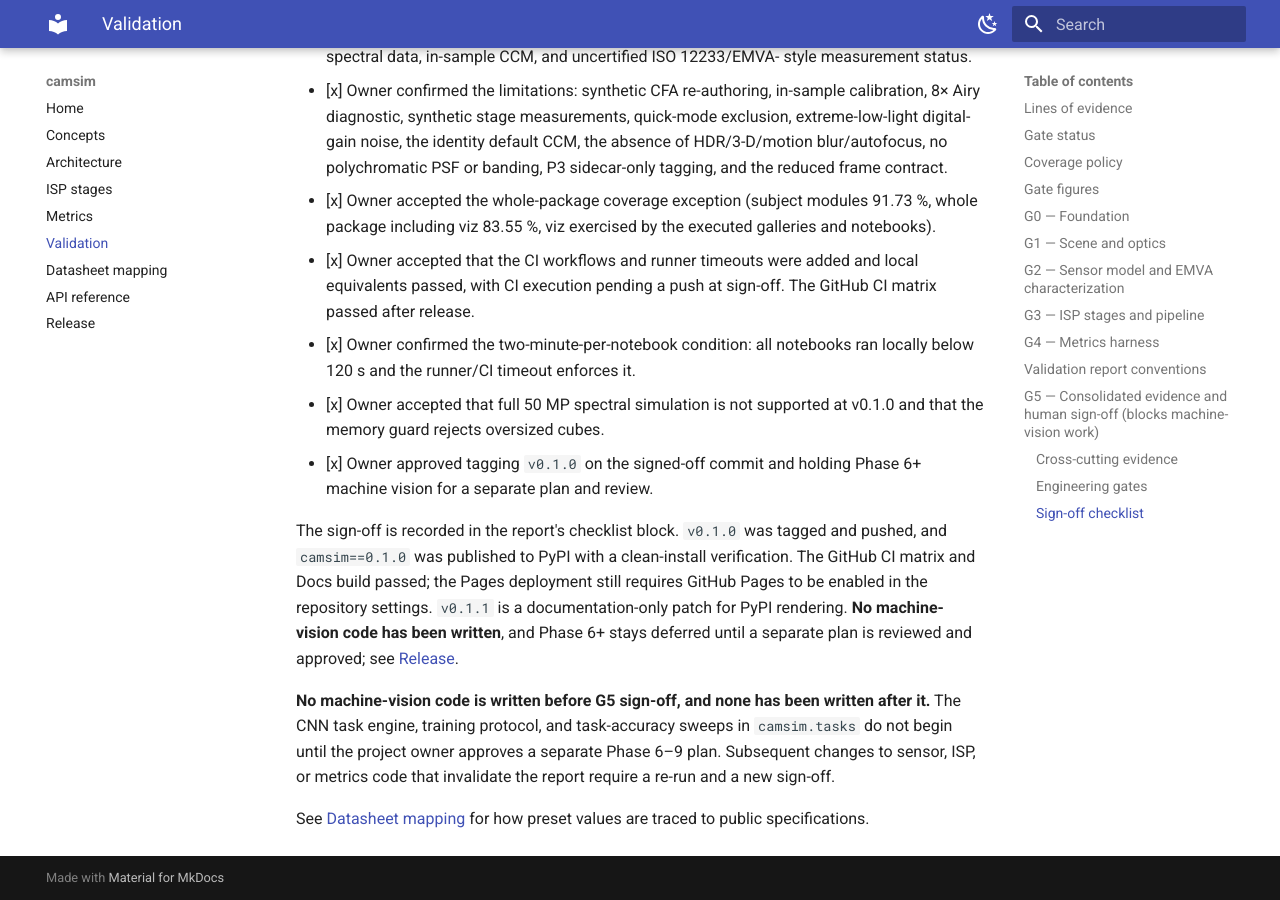
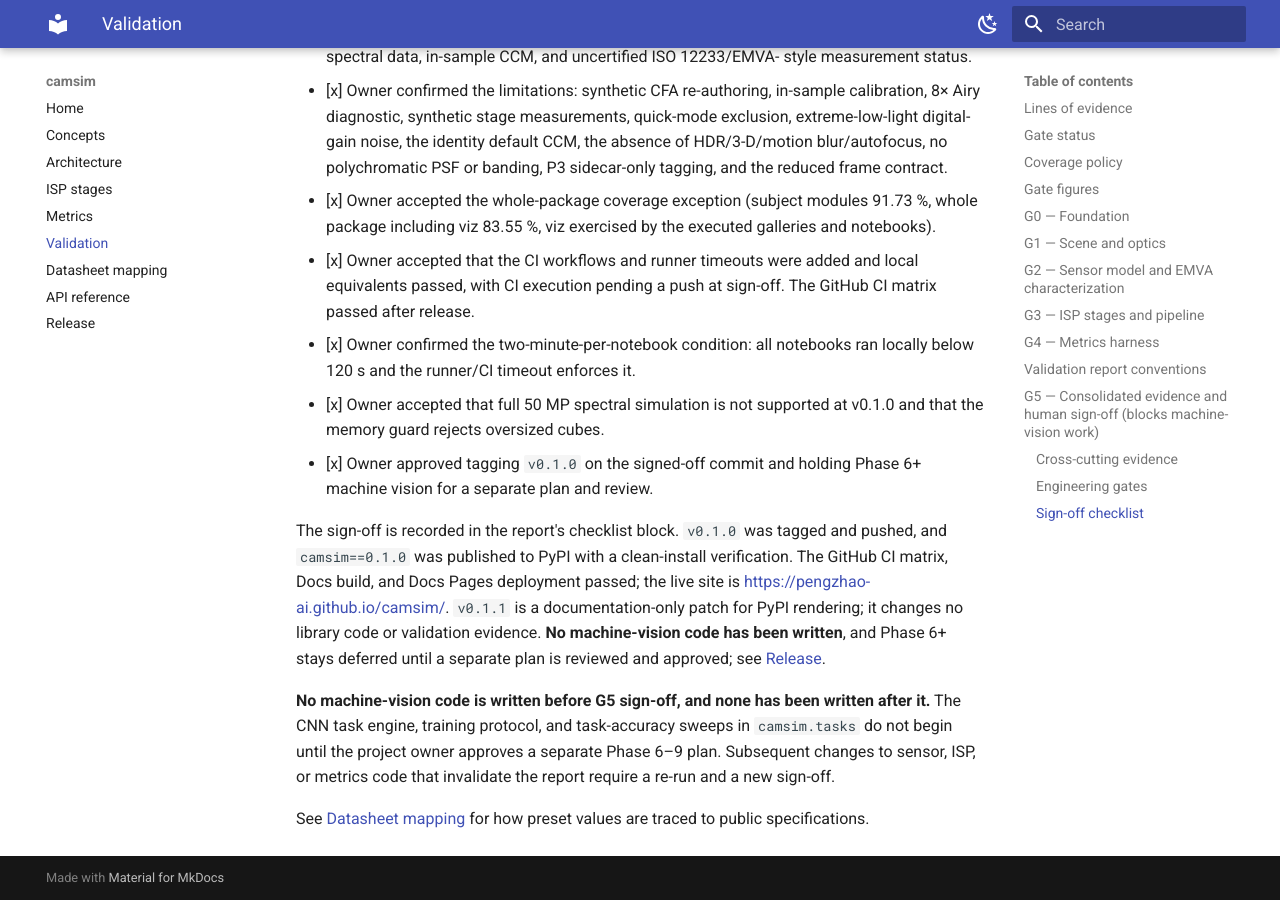
Before and after one commit to pengzhao-ai/camsim, an MkDocs documentation site: the page built from docs/validation.md, in a window 1280 px wide and 900 px high, scrolled down 19441 px. Built offline with MkDocs 1.6.1 and Material for MkDocs 9.7.7, drawn with Linux system fonts in a browser that asks for light colours; some of the changed text lies outside the part shown.

Commit message:
docs: record verified v0.1.1 publishing and Pages
The v0.1.1 tag workflow passed, PyPI trusted publishing is proven, and the
Docs Pages site is live. Correct the release records and clarify that only the
version assertion and metadata changed in the patch.

Co-Authored-By: Claude Code <noreply@anthropic.com>

```diff
--- a/docs/validation.md
+++ b/docs/validation.md
@@ -5,8 +5,8 @@ This page is the public index of camsim's phase-gate evidence. The
 committed reports, all G5 cross-cutting checks pass, and G5 was signed off by
 the project owner on 2026-10-27 for v0.1.0. `v0.1.0` is the validated G5
 release; `v0.1.1` is a documentation-only patch that fixes PyPI page rendering
-and changes no code or evidence. A gate is not marked green until its report is
-reproducible from a clean checkout; the signed consolidated report is
+and changes no library code or evidence. A gate is not marked green until its
+report is reproducible from a clean checkout; the signed consolidated report is
 `results/reports/validation_report.md` in the repository.
 
 ## Lines of evidence
@@ -584,11 +584,12 @@ full-run JSON or Markdown.
 
 The sign-off is recorded in the report's checklist block. `v0.1.0` was tagged
 and pushed, and `camsim==0.1.0` was published to PyPI with a clean-install
-verification. The GitHub CI matrix and Docs build passed; the Pages deployment
-still requires GitHub Pages to be enabled in the repository settings.
-`v0.1.1` is a documentation-only patch for PyPI rendering. **No
-machine-vision code has been written**, and Phase 6+ stays deferred until a
-separate plan is reviewed and approved; see [Release](release.md).
+verification. The GitHub CI matrix, Docs build, and Docs Pages deployment
+passed; the live site is <https://pengzhao-ai.github.io/camsim/>. `v0.1.1` is
+a documentation-only patch for PyPI rendering; it changes no library code or
+validation evidence. **No machine-vision code has been written**, and Phase 6+
+stays deferred until a separate plan is reviewed and approved; see
+[Release](release.md).
 
 **No machine-vision code is written before G5 sign-off, and none has been
 written after it.** The CNN task engine, training protocol, and task-accuracy
```
Also changed, not shown: CHANGELOG.md (+2 -1 lines), README.md (+3 -2 lines), results/reports/validation_report.md (+3 -3 lines).
